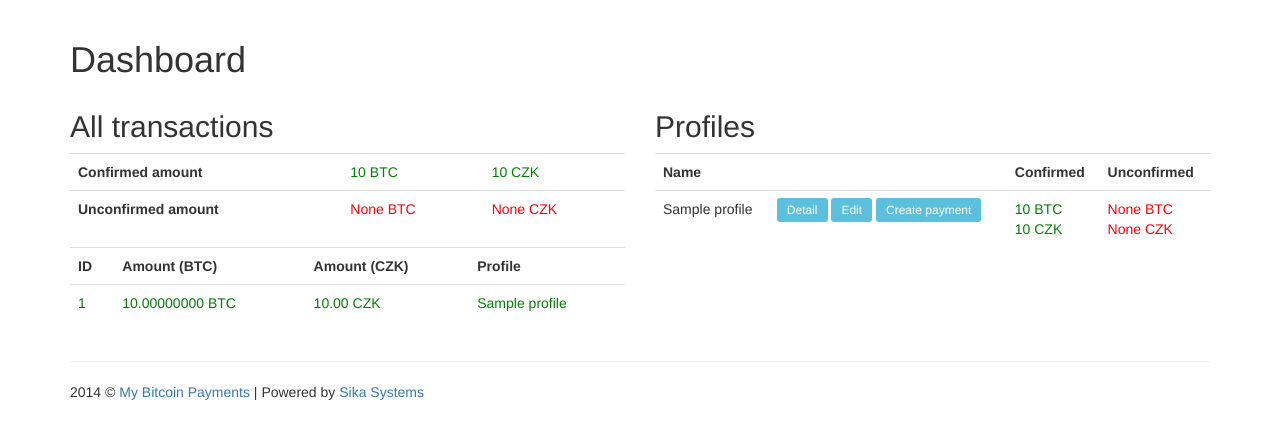
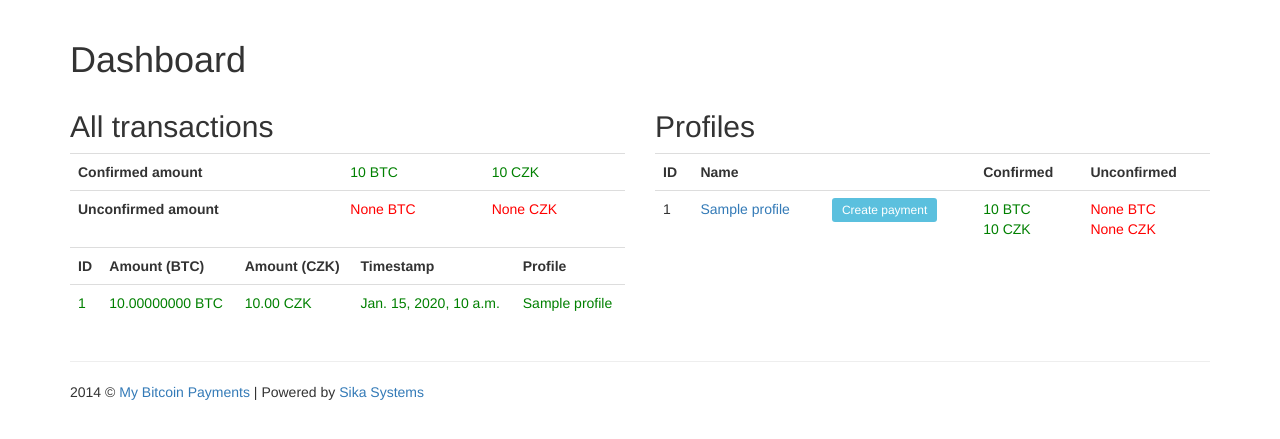
Before and after one commit to ondrejsika/mbp, a Django app: page / in a window 1280 px wide. Shown: the part 51-490 px from the top of the page. Run offline with Django 3.2, Linux system fonts and the light colour scheme; a user stored in the database is signed in; tables that the repository leaves empty hold one stand-in row (values such as "Sample post"); parts of the project's set-up code (start-up, migrations or seed data) failed here and were passed over; some libraries are stand-ins or nearby versions.

Commit message:
update tables

```diff
--- a/account/templates/account/dashboard.html
+++ b/account/templates/account/dashboard.html
@@ -22,6 +22,7 @@
                     <th>ID</th>
                     <th>Amount (BTC)</th>
                     <th>Amount (CZK)</th>
+                    <th>Timestamp</th>
                     <th>Profile</th>
                 </tr>
                 {% for tr in all_transactions %}
@@ -29,6 +30,7 @@
                         <td>{{ tr.id }}</td>
                         <td>{{ tr.amount_btc }} BTC</td>
                         <td>{{ tr.amount_czk }} CZK</td>
+                        <td>{{ tr.timestamp }}</td>
                         <td>{{ tr.profile.name }}</td>
                     </tr>
                 {% endfor %}
@@ -38,6 +40,7 @@
             <h2>Profiles</h2>
             <table class="table">
                 <tr>
+                    <th>ID</th>
                     <th>Name</th>
                     <th></th>
                     <th>Confirmed</th>
@@ -45,10 +48,9 @@
                 </tr>
                 {% for profile in request.user.account.profile_set.all %}
                     <tr>
-                        <td>{{ profile.name }}</td>
+                        <td>{{ profile.id }}</td>
+                        <td><a href="{% url 'profile:detail' profile.id %}">{{ profile.name }}</a></td>
                         <td>
-                            <a href="{% url 'profile:detail' profile.id %}" class="btn-sm btn-info">Detail</a>
-                            <a href="{% url 'profile:edit' profile.id %}" class="btn-sm btn-info">Edit</a>
                             <a href="{% url 'tr:creator' profile.id %}" class="btn-sm btn-info">Create payment</a>
                         </td>
                         <td style="color: green;">{{ profile.get_confirmed_amount.btc }} BTC<br>
--- a/profile/templates/profile/detail.html
+++ b/profile/templates/profile/detail.html
@@ -58,6 +58,7 @@
                     <th>ID</th>
                     <th>Amount (BTC)</th>
                     <th>Amount (CZK)</th>
+                    <th>Timestamp</th>
                     <th></th>
                     <th></th>
                 </tr>
@@ -66,6 +67,7 @@
                         <td>{{ tr.id }}</td>
                         <td>{{ tr.amount_btc }} BTC</td>
                         <td>{{ tr.amount_czk }} CZK</td>
+                        <td>{{ tr.timestamp }}</td>
                         <td><a target="_blank" href="https://blockchain.info/address/{{ tr.wallet }}">{{ tr.wallet }}</a></td>
                         <td><a target="_blank" href="{% url 'tr:payment_detail' tr.token %}" class="btn-sm btn-info">Payment page</a></td>
                     </tr>
```
